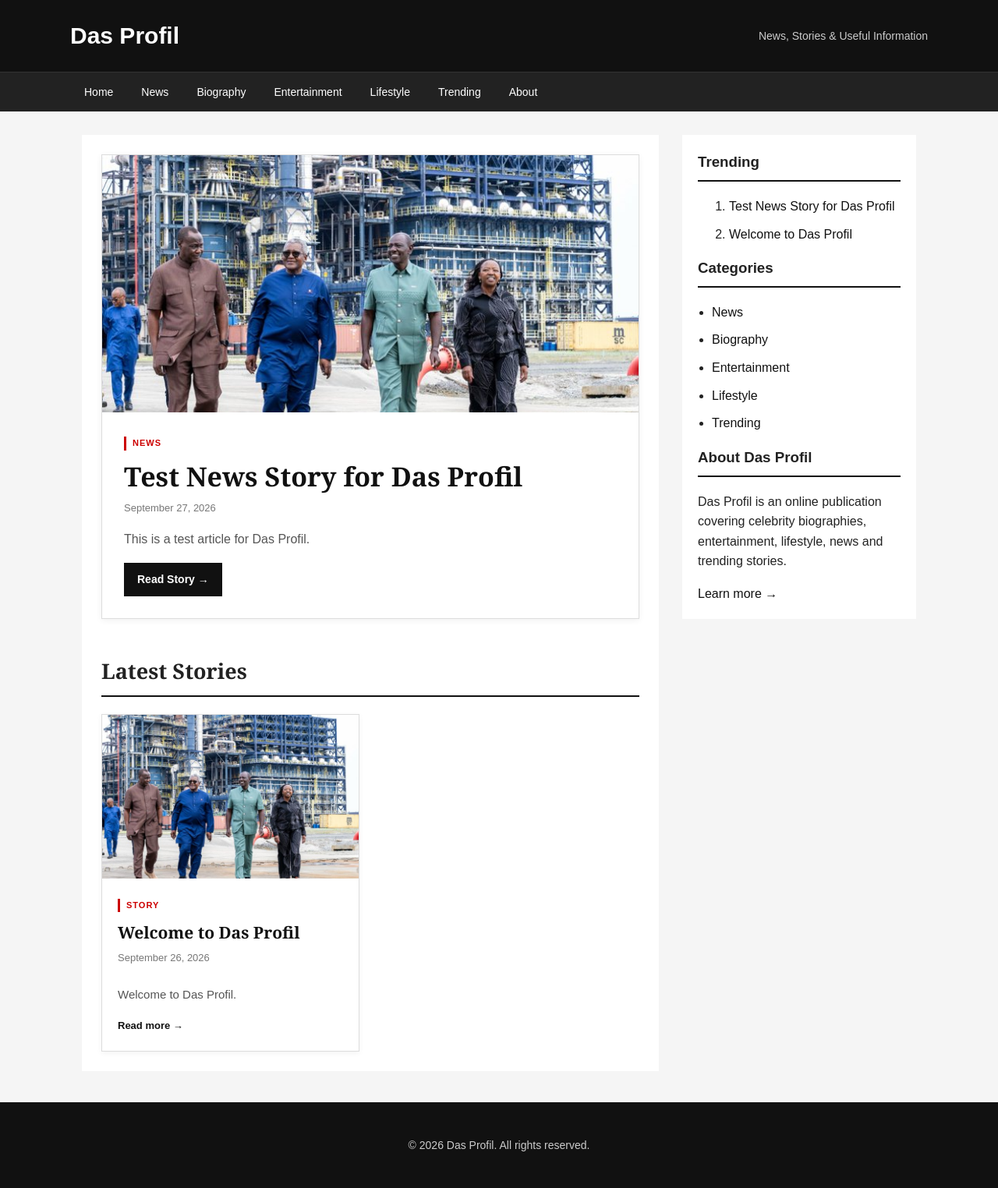
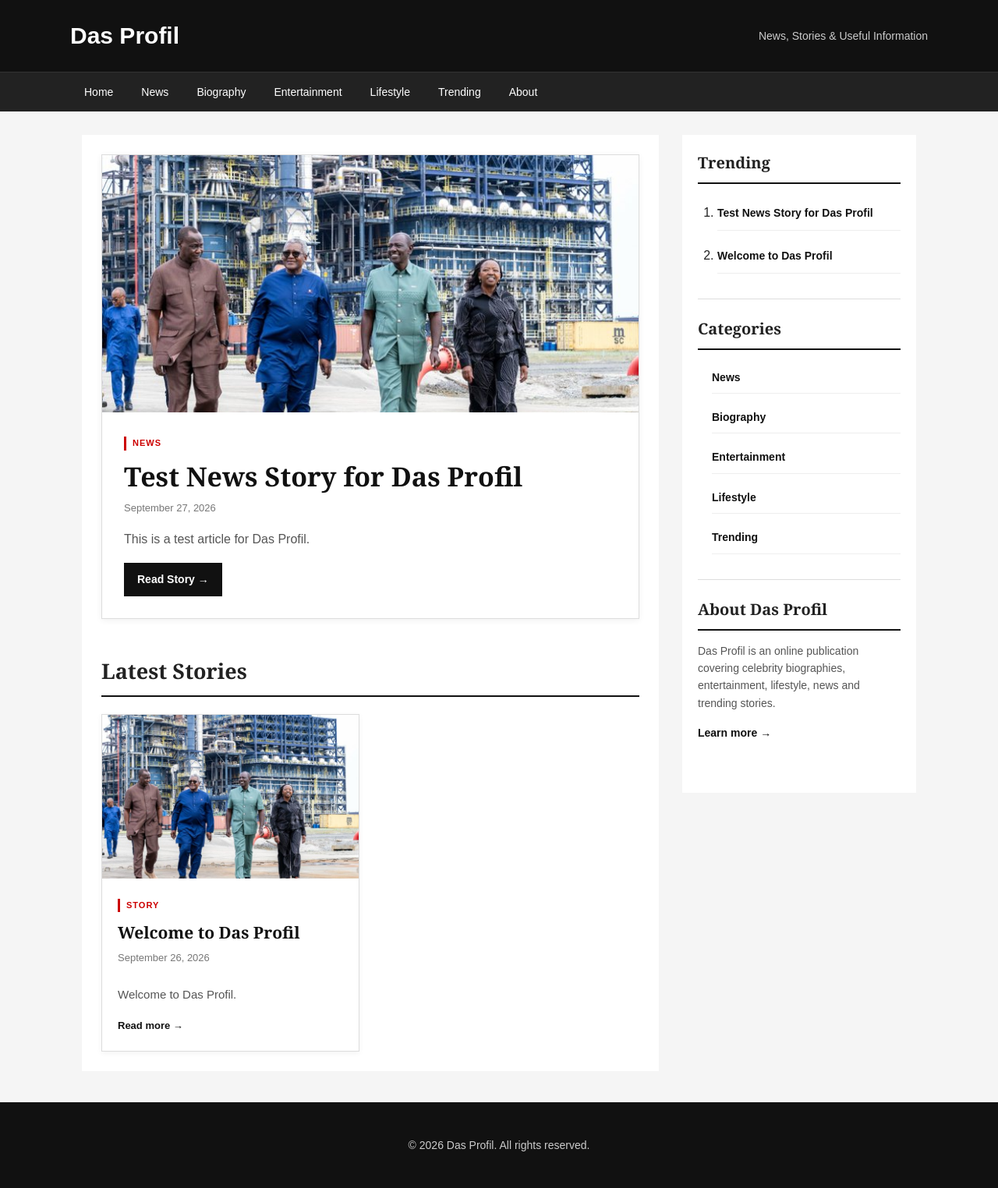
Before and after one commit to Danielitel/dasprofil, a Jekyll site: the page built from index.md, in a window 1280 px wide. Shown: the whole page at 78% size. Built offline with Jekyll 4.4.1, drawn with Linux system fonts in a browser that asks for light colours.

Commit message:
Enhance sidebar styles and layout
Added styles for sidebar sections, trending lists, and category lists.

```diff
--- a/_layouts/default.html
+++ b/_layouts/default.html
@@ -402,6 +402,68 @@
         font-size: 16px;
       }
     }
+
+
+.sidebar-section {
+  padding-bottom: 22px;
+  margin-bottom: 22px;
+  border-bottom: 1px solid #ddd;
+}
+
+.sidebar-section:last-child {
+  border-bottom: none;
+}
+
+.sidebar h3 {
+  font-family: Georgia, "Times New Roman", serif;
+  font-size: 20px;
+  margin: 0 0 15px;
+  padding-bottom: 9px;
+  border-bottom: 2px solid #111;
+}
+
+.trending-list {
+  margin: 0;
+  padding-left: 25px;
+}
+
+.trending-list li {
+  padding: 9px 0;
+  border-bottom: 1px solid #eee;
+}
+
+.trending-list a {
+  font-weight: bold;
+  font-size: 14px;
+}
+
+.category-list {
+  list-style: none;
+  padding: 0;
+  margin: 0;
+}
+
+.category-list li {
+  border-bottom: 1px solid #eee;
+}
+
+.category-list a {
+  display: block;
+  padding: 9px 0;
+  font-weight: bold;
+  font-size: 14px;
+}
+
+.sidebar-section p {
+  font-size: 14px;
+  color: #555;
+}
+
+.sidebar-link {
+  font-size: 14px;
+  font-weight: bold;
+}
+
   </style>
 </head>
 
```
